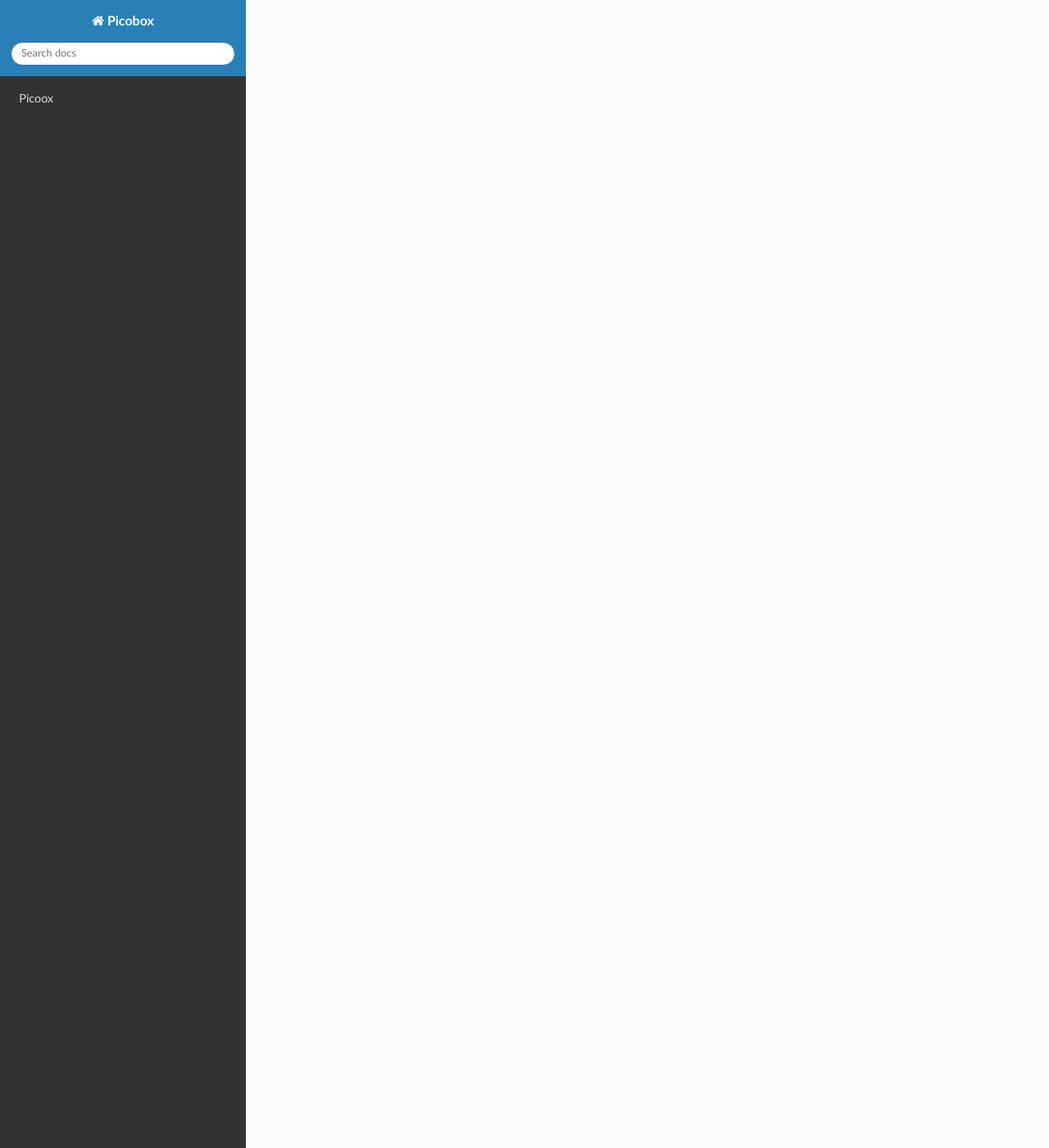
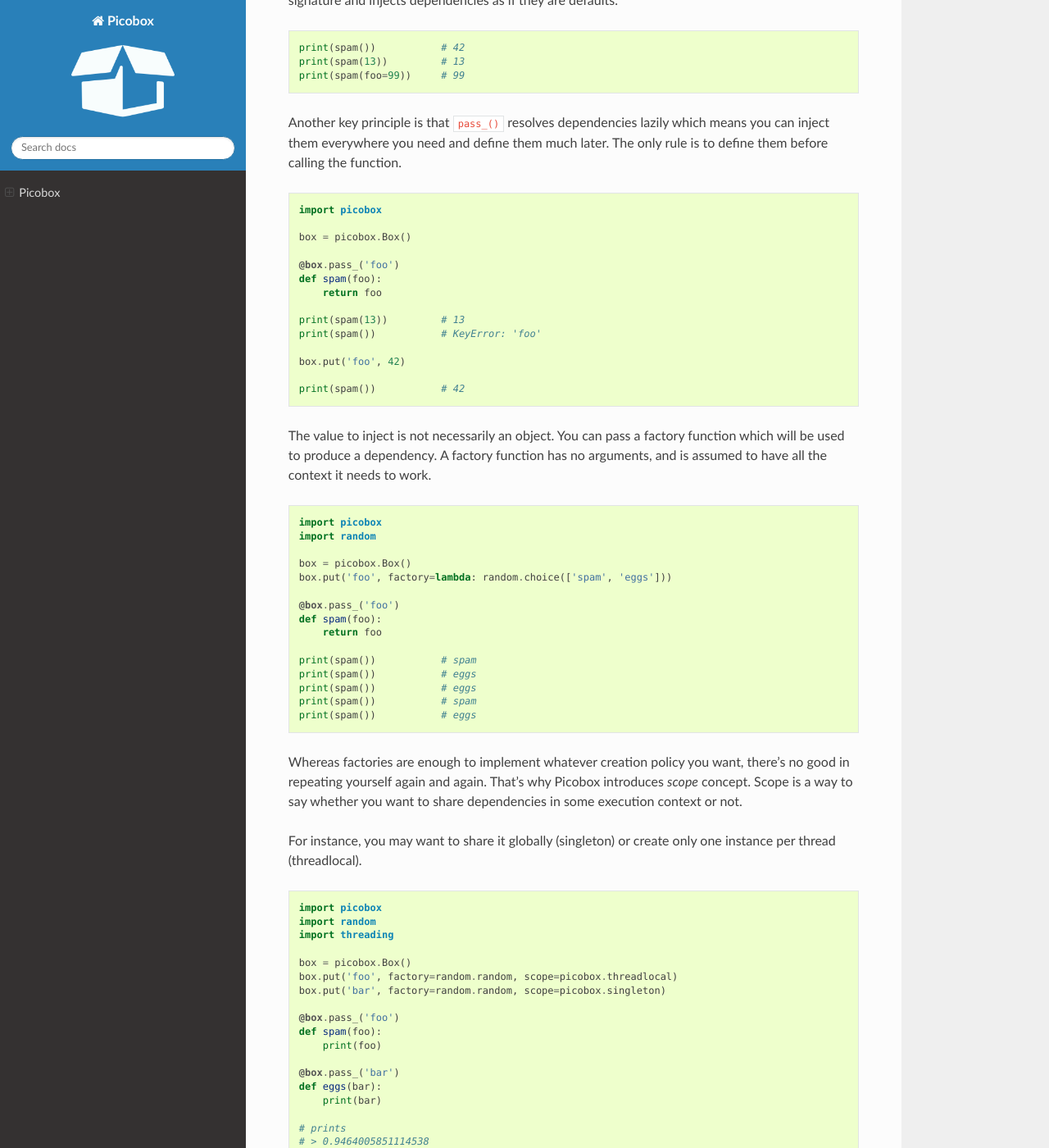
Before and after one commit to ikalnytskyi/picobox, a Sphinx documentation site: the page built from docs/index.rst, in a window 1280 px wide and 1400 px high, scrolled down 1511 px. Shown: the whole window at 82% size. Built offline with Sphinx 7.4.7 and the Read the Docs theme 2.0.0, drawn with Linux system fonts in a browser that asks for light colours; some of the changed text lies outside the part shown.

Commit message:
Add quickstart docs
One of the most important docs sections is quickstart section. It guides
you through all basic usecases giving an idea of how things are working
or how they can be applied. So this commit adds basic quickstart section
with a bunch of examples.

```diff
--- a/docs/conf.py
+++ b/docs/conf.py
@@ -21,6 +21,7 @@ intersphinx_mapping = {'python': ('https://docs.python.org/3', None)}
 # -- HTML output
 html_use_index = False
 html_show_sourcelink = False
+html_logo = '_static/picobox.svg'
 
 if not os.environ.get('READTHEDOCS') == 'True':
     import sphinx_rtd_theme
--- a/docs/index.rst
+++ b/docs/index.rst
@@ -1,9 +1,208 @@
-======
-Picoox
-======
+Picobox
+=======
 
-Picobox is opinionated `dependency injection`__ framework designed to be
-clean, pragmatic and with Python in mind. No complex graphs, no implicit
-injections, no type bindings, no XML configurations.
+Picobox is opinionated `dependency injection`__ framework designed to be clean,
+pragmatic and with Python in mind. No complex graphs, no implicit injections,
+no type bindings, no XML configurations.
 
 .. __: https://en.wikipedia.org/wiki/Dependency_injection
+
+
+Why?
+----
+
+Dependency Injection (DI) design pattern is intended to decouple various parts
+of an application from each other. So a class can be independent of how the
+objects it requires are created, and hence the way we create them may be
+different for production and tests.
+
+One of the most easiest examples is to say that DI is essentially about writing
+
+.. code:: python
+
+    def do_something(my_service):
+        return my_service.get_val() + 42
+
+    my_service = MyService(foo, bar)
+    do_something(my_service)
+
+instead of
+
+.. code:: python
+
+    def do_something():
+        my_service = MyService(foo, bar)
+        return my_service.get_val() + 42
+
+    do_something()
+
+because the latter is considered non-configurable and is harder to test.
+
+In Python, however, dependency injection is not a big deal due to its dynamic
+nature and duck typing: anything could be defined anytime and passed anywhere.
+Due to that reason (and maybe some others) DI frameworks aren't popular among
+Python community, though they may be handy in some cases.
+
+One of such cases is code decoupling when we want to create and use objects in
+different places, preserving clean interface and avoiding global variables.
+Having all these considerations in mind, Picobox was born.
+
+
+Quickstart
+----------
+
+Picobox provides ``Box`` class that acts as a container for objects you want
+to deal with. You can put, you can get, you can pass them around.
+
+.. code:: python
+
+    import picobox
+
+    box = picobox.Box()
+    box.put('foo', 42)
+
+    @box.pass_('foo')
+    def spam(foo):
+        return foo
+
+    @box.pass_('foo', as_='bar')
+    def eggs(bar):
+        return bar
+
+    print(box.get('foo'))   # 42
+
+    print(spam())           # 42
+    print(eggs())           # 42
+
+One of the key principles is `not to break` existing code. That's why Picobox
+does not change function signature and injects dependencies as if they are
+defaults.
+
+.. code:: python
+
+    print(spam())           # 42
+    print(spam(13))         # 13
+    print(spam(foo=99))     # 99
+
+Another key principle is that ``pass_()`` resolves dependencies lazily which
+means you can inject them everywhere you need and define them much later. The
+only rule is to define them before calling the function.
+
+.. code:: python
+
+    import picobox
+
+    box = picobox.Box()
+
+    @box.pass_('foo')
+    def spam(foo):
+        return foo
+
+    print(spam(13))         # 13
+    print(spam())           # KeyError: 'foo'
+
+    box.put('foo', 42)
+
+    print(spam())           # 42
+
+The value to inject is not necessarily an object. You can pass a factory
+function which will be used to produce a dependency. A factory function has
+no arguments, and is assumed to have all the context it needs to work.
+
+.. code:: python
+
+    import picobox
+    import random
+
+    box = picobox.Box()
+    box.put('foo', factory=lambda: random.choice(['spam', 'eggs']))
+
+    @box.pass_('foo')
+    def spam(foo):
+        return foo
+
+    print(spam())           # spam
+    print(spam())           # eggs
+    print(spam())           # eggs
+    print(spam())           # spam
+    print(spam())           # eggs
+
+Whereas factories are enough to implement whatever creation policy you want,
+there's no good in repeating yourself again and again. That's why Picobox
+introduces `scope` concept. Scope is a way to say whether you want to share
+dependencies in some execution context or not.
+
+For instance, you may want to share it globally (singleton) or create only one
+instance per thread (threadlocal).
+
+.. code:: python
+
+    import picobox
+    import random
+    import threading
+
+    box = picobox.Box()
+    box.put('foo', factory=random.random, scope=picobox.threadlocal)
+    box.put('bar', factory=random.random, scope=picobox.singleton)
+
+    @box.pass_('foo')
+    def spam(foo):
+        print(foo)
+
+    @box.pass_('bar')
+    def eggs(bar):
+        print(bar)
+
+    # prints
+    # > 0.9464005851114538
+    # > 0.8585111290081737
+    for _ in range(2):
+        threading.Thread(target=spam).start()
+
+    # prints
+    # > 0.5333214411659912
+    # > 0.5333214411659912
+    for _ in range(2):
+        threading.Thread(target=eggs).start()
+
+But the cherry on the cake is a so called Picobox's stack interface. ``Box``
+is great to manage dependencies but it requires to be created before using.
+In practice it usually means you need to create it globally to get access
+from various places. The stack interface is called to solve this by providing
+general methods that will be applied to latest active box instance.
+
+.. code:: python
+
+    import picobox
+
+    @picobox.pass_('foo')
+    def spam(foo):
+        return foo
+
+    box_a = picobox.Box()
+    box_a.put('foo', 13)
+
+    box_b = picobox.Box()
+    box_b.put('foo', 42)
+
+    with picobox.push(box_a):
+        print(spam())               # 13
+
+        with picobox.push(box_b):
+            print(spam())           # 42
+
+        print(spam())               # 13
+
+    spam()                          # RuntimeError: no boxes on the stack
+
+The stack interface is recommended way to use Picobox because it allows to
+switch between DI containers (boxes) on the fly. This is also the only way to
+test your application because patching (mocking) globally defined boxes is
+not a solution.
+
+.. code:: python
+
+    def test_spam():
+        with picobox.push(picobox.Box()) as box:
+            box.put('foo', 42)
+            assert spam() == 42
```
Also changed, not shown: docs/_static/picobox.svg (added).
